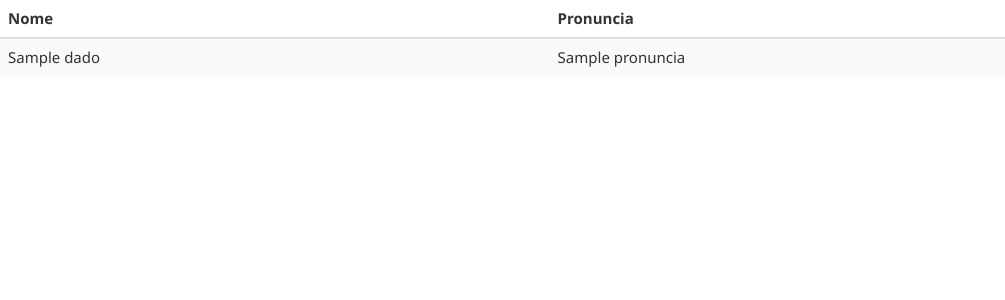
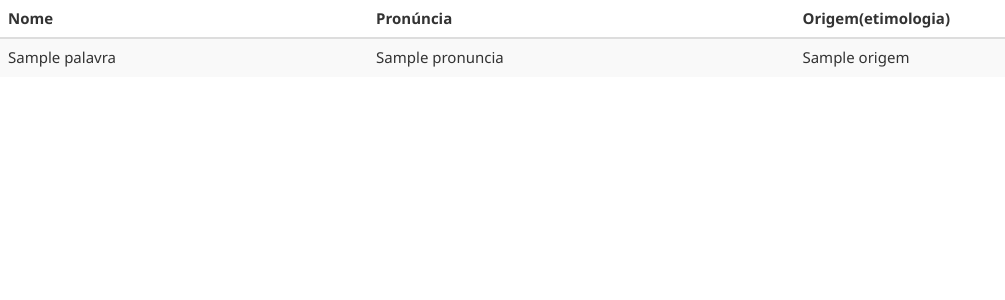
Before and after one commit to Mysfer/mdbd, a PHP site: template Framework-para-teste/app/views/consultarpalavra.php in a window 1280 px wide. Shown: the top 300 px of the page, without its empty margins (0-1005 px from the left). Run offline with PHP 8.4, Linux system fonts and the light colour scheme; the template is opened without the code that fills it: most values are stand-ins (such as "Sample title", 1, 10 or a date in 2020).

Commit message:
consultar palavras e database=mydb

```diff
--- a/Framework-para-teste/app/Controller/TesteController.php
+++ b/Framework-para-teste/app/Controller/TesteController.php
@@ -13,7 +13,7 @@ class TesteController
         $q = new QueryBuilder();
 
         //busca os dados, guarda em uma var
-        $dados = $q->select('alunos');
+        $dados = $q->select('palavras');
         //chama a view
         require './app/views/consultarpalavra.php';
 
--- a/Framework-para-teste/app/views/consultarpalavra.php
+++ b/Framework-para-teste/app/views/consultarpalavra.php
@@ -15,7 +15,8 @@
             <tr>
 
                 <th>Nome</th>
-                <th>Pronuncia</th>
+                <th>Pronúncia</th>
+                <th>Origem(etimologia)</th>
 
             </tr>
         </thead>
@@ -24,8 +25,9 @@
             <?php foreach($dados as $d) { ?>
             <tr>
 
-                <td><?= $d['nome'] ?></td>
+                <td><?= $d['palavra'] ?></td>
                 <td><?= $d['pronuncia'] ?></td>
+                <td><?= $d['origem'] ?></td>
 
             </tr>
             <?php  } ?>
--- a/Framework-para-teste/config.php
+++ b/Framework-para-teste/config.php
@@ -7,7 +7,7 @@ $testeController = new TesteController();
 //configuração do banco de dados
 $_ENV['config'] = [
     'host' => 'localhost',
-    'dbname' => 'bancoteste',
+    'dbname' => 'mydb',
     'user' => 'root',
     'password' => ''
 ];
```
